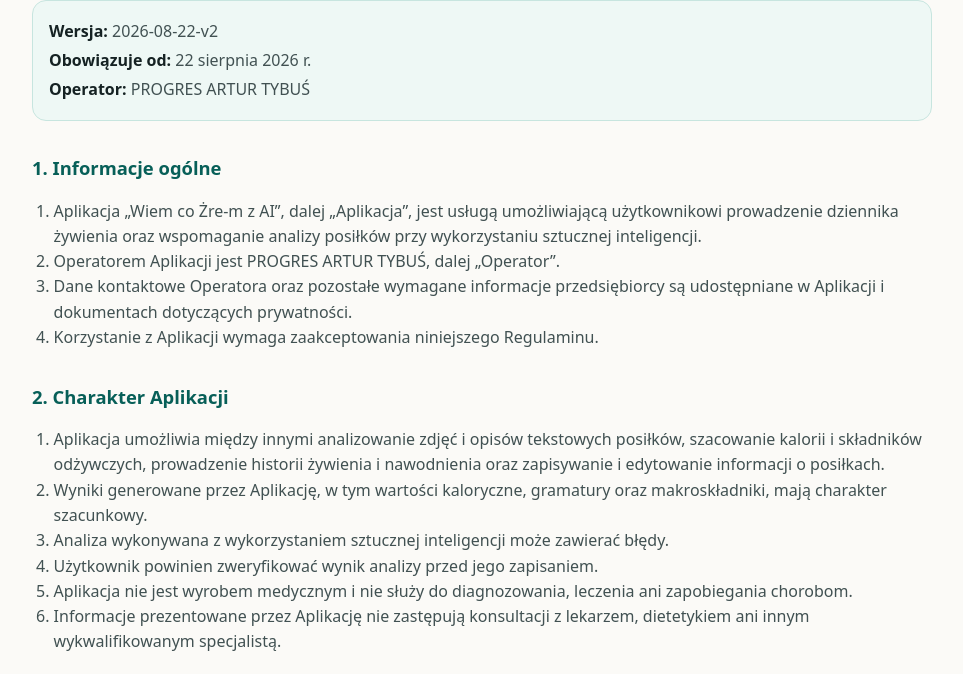
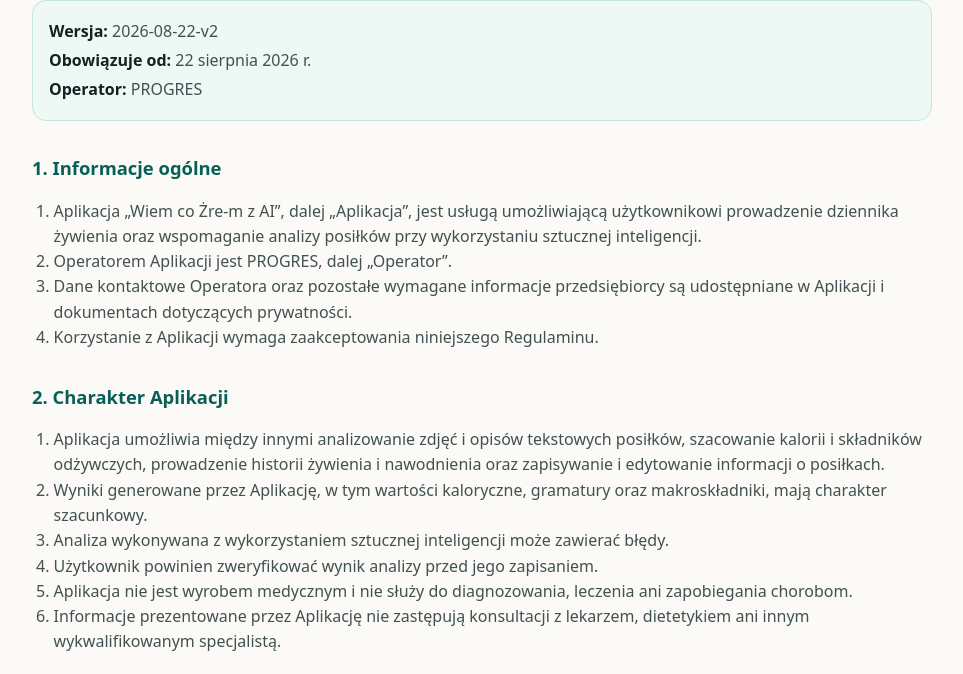
Before and after one commit to atybus-create/dieta-v2-pwa, a plain HTML site: page regulamin.html in a window 1280 px wide. Shown: the part 126-800 px from the top of the page, without its empty margins (158-1121 px from the left). Drawn offline with Linux system fonts and the light colour scheme.

Commit message:
Trim public operator identity in terms

```diff
--- a/regulamin.html
+++ b/regulamin.html
@@ -16,13 +16,13 @@
   <div class="meta">
     <p><strong>Wersja:</strong> 2026-08-22-v2</p>
     <p><strong>Obowiązuje od:</strong> 22 sierpnia 2026 r.</p>
-    <p><strong>Operator:</strong> PROGRES ARTUR TYBUŚ</p>
+    <p><strong>Operator:</strong> PROGRES</p>
   </div>
 
   <h2>1. Informacje ogólne</h2>
   <ol>
     <li>Aplikacja „Wiem co Żre-m z AI”, dalej „Aplikacja”, jest usługą umożliwiającą użytkownikowi prowadzenie dziennika żywienia oraz wspomaganie analizy posiłków przy wykorzystaniu sztucznej inteligencji.</li>
-    <li>Operatorem Aplikacji jest PROGRES ARTUR TYBUŚ, dalej „Operator”.</li>
+    <li>Operatorem Aplikacji jest PROGRES, dalej „Operator”.</li>
     <li>Dane kontaktowe Operatora oraz pozostałe wymagane informacje przedsiębiorcy są udostępniane w Aplikacji i dokumentach dotyczących prywatności.</li>
     <li>Korzystanie z Aplikacji wymaga zaakceptowania niniejszego Regulaminu.</li>
   </ol>
```
